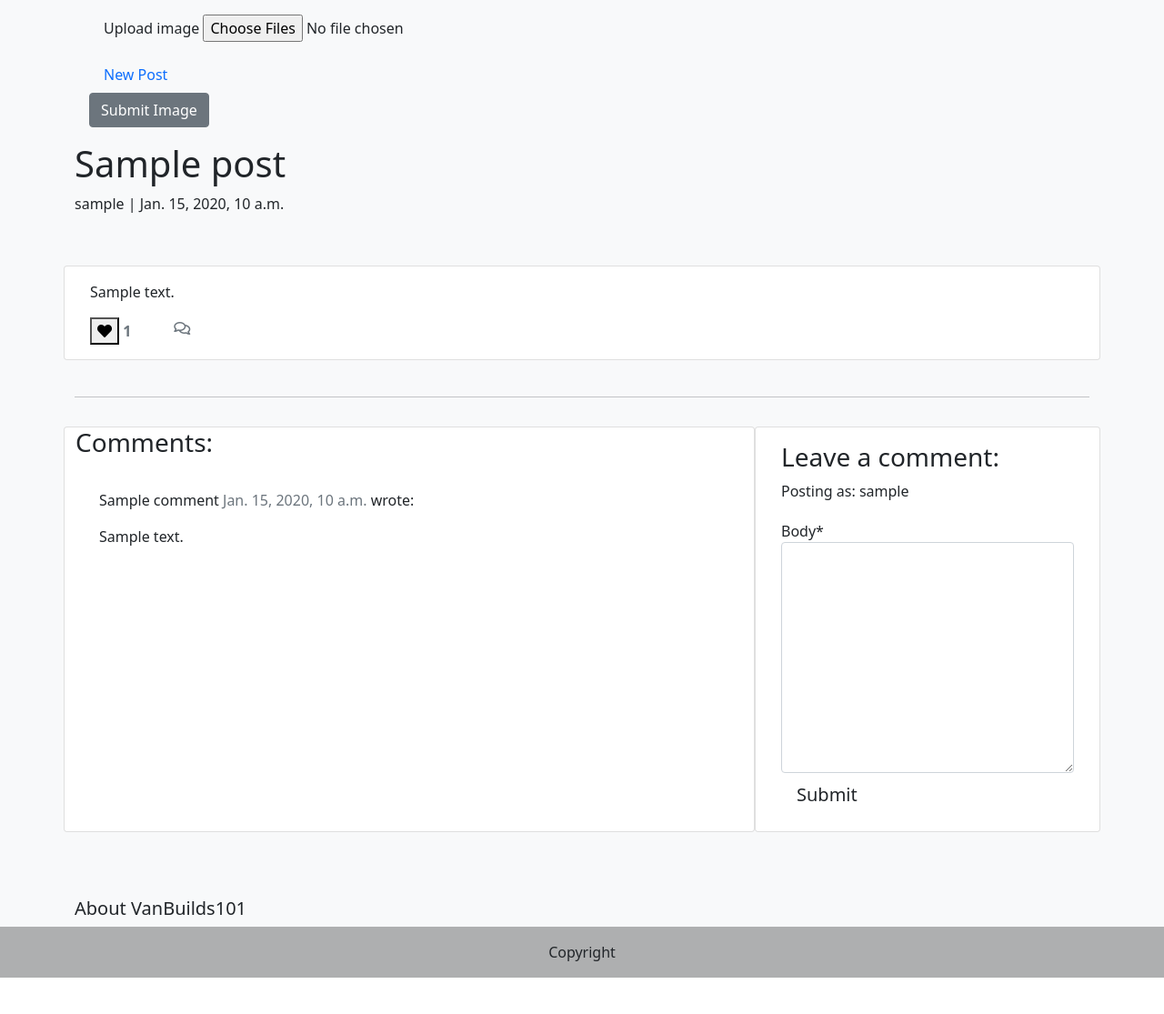
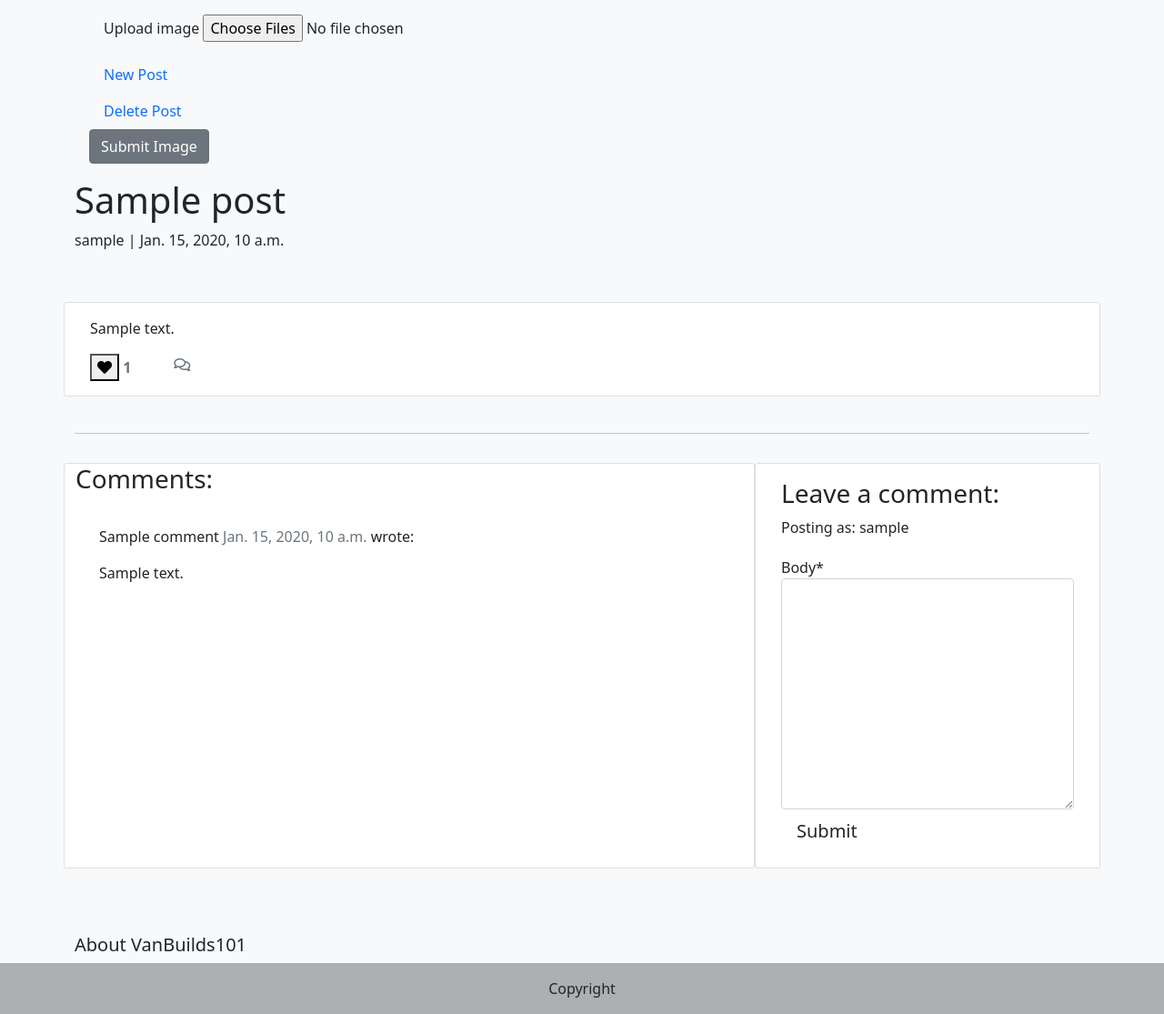
Before and after one commit to lukecdev/VanBuilds101, a Django app: a page that uses templates/post_detail.html in a window 1280 px wide. Shown: the part 56-1171 px from the top of the page at 91% size. Before the commit the page ends 1131 px from the top, so only its background shows below. Run offline with Django 3.2, Linux system fonts and the light colour scheme; a user stored in the database is signed in; tables that the repository leaves empty hold one stand-in row (values such as "Sample post"); some libraries are stand-ins or nearby versions.

Commit message:
added CRUD delete blog post views

```diff
--- a/blog/urls.py
+++ b/blog/urls.py
@@ -2,12 +2,14 @@ from . import views
 from django.urls import path
 from .views import PostCreateView
 from .views import UpdatePostView
+from .views import DeletePostView
 
 
 urlpatterns = [
     path('', views.PostList.as_view(), name="home"),
     path('create_post/', PostCreateView.as_view(), name='create_post'),
     path('update_post/<slug:slug>', UpdatePostView.as_view(), name='update_post'),
+    path('delete_post/<slug:slug>/delete', DeletePostView.as_view(), name='delete_post'),
     path('<slug:slug>/', views.PostDetail.as_view(), name='post_detail'),
     path('like/<slug:slug>', views.PostLike.as_view(), name='post_like'),
     # path('post/', PostCreateView.as_view(), name='add_post'),
--- a/blog/views.py
+++ b/blog/views.py
@@ -3,6 +3,7 @@ from django.views import generic, View
 from django.http import HttpResponseRedirect
 from .models import Post
 from .forms import CommentForm
+from django.urls import reverse_lazy
 
 class PostList(generic.ListView):
     model = Post
@@ -17,18 +18,16 @@ class PostCreateView(generic.CreateView):
     fields = ['title','slug', 'author', 'featured_image', 'excerpt', 'content', 'status']
 
 
-    #def form_valid(self, form):
-      #  form.instance.author = self.request.user
-       # return super(PostCreateView, self).form_valid(form)
-
-        #return render(
-            #request,
-           # "new_post.html",
-        #)
 
 class UpdatePostView(generic.UpdateView):
     model = Post
     template_name = "update_post.html"
+    fields = ['title','slug', 'author', 'featured_image', 'excerpt', 'content', 'status']
+
+class DeletePostView(generic.DeleteView):
+    model = Post
+    template_name = "delete_post.html"
+    success_url = reverse_lazy('home')
     fields = ['title','slug', 'author', 'featured_image', 'excerpt', 'content', 'status']
 
 
--- a/templates/post_detail.html
+++ b/templates/post_detail.html
@@ -19,6 +19,9 @@
 
             <div>
                 <a class="nav-link" href="{% url 'update_post' post.slug %}">New Post</a>
+            </div>
+            <div>
+                <a class="nav-link" href="{% url 'delete_post' post.slug %}">Delete Post</a>
             </div>
 
     <button type="submit" class="btn btn-secondary">Submit Image</button>
```
Also changed, not shown: templates/delete_post.html (added, +20 -0 lines).
